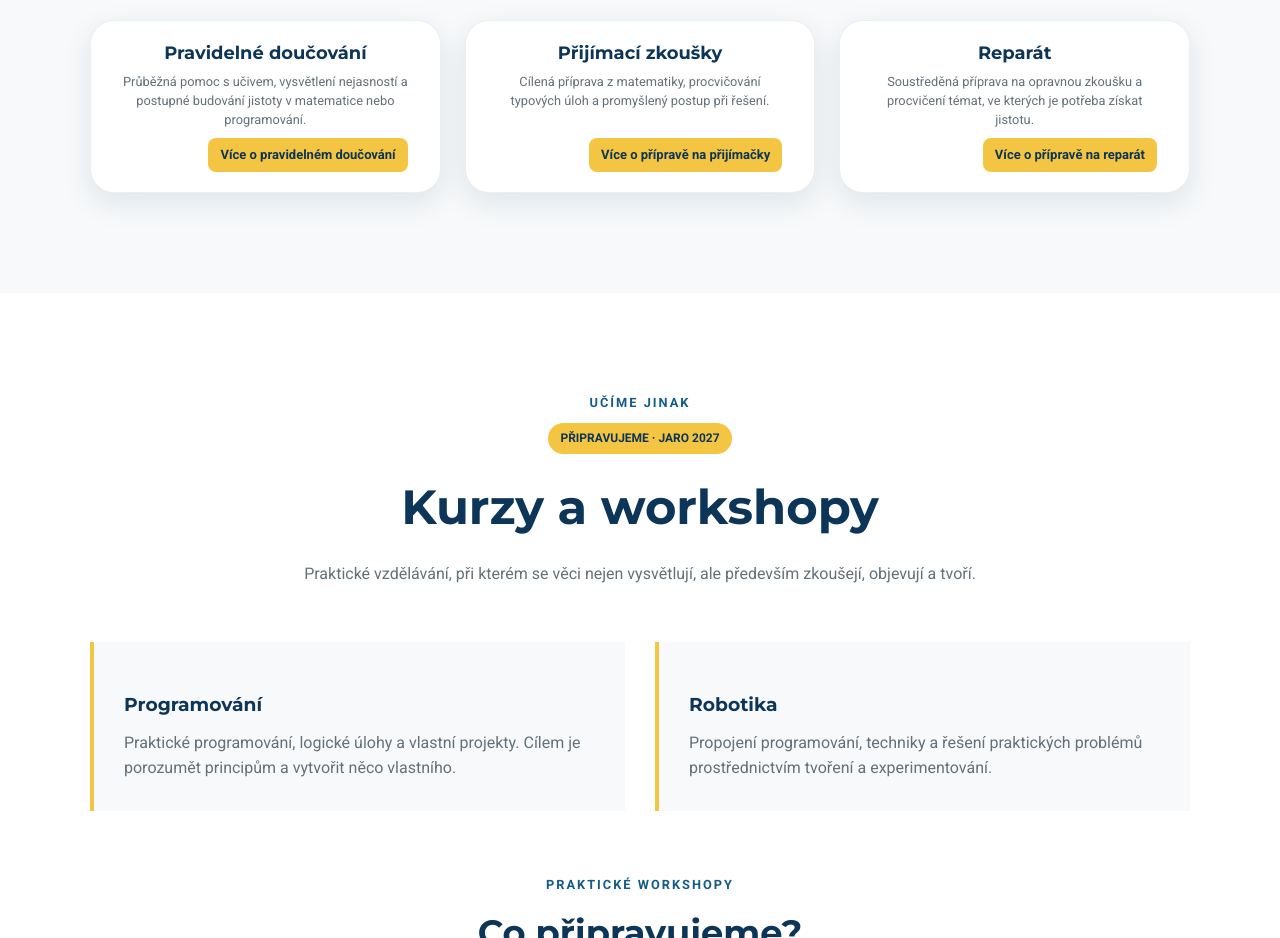
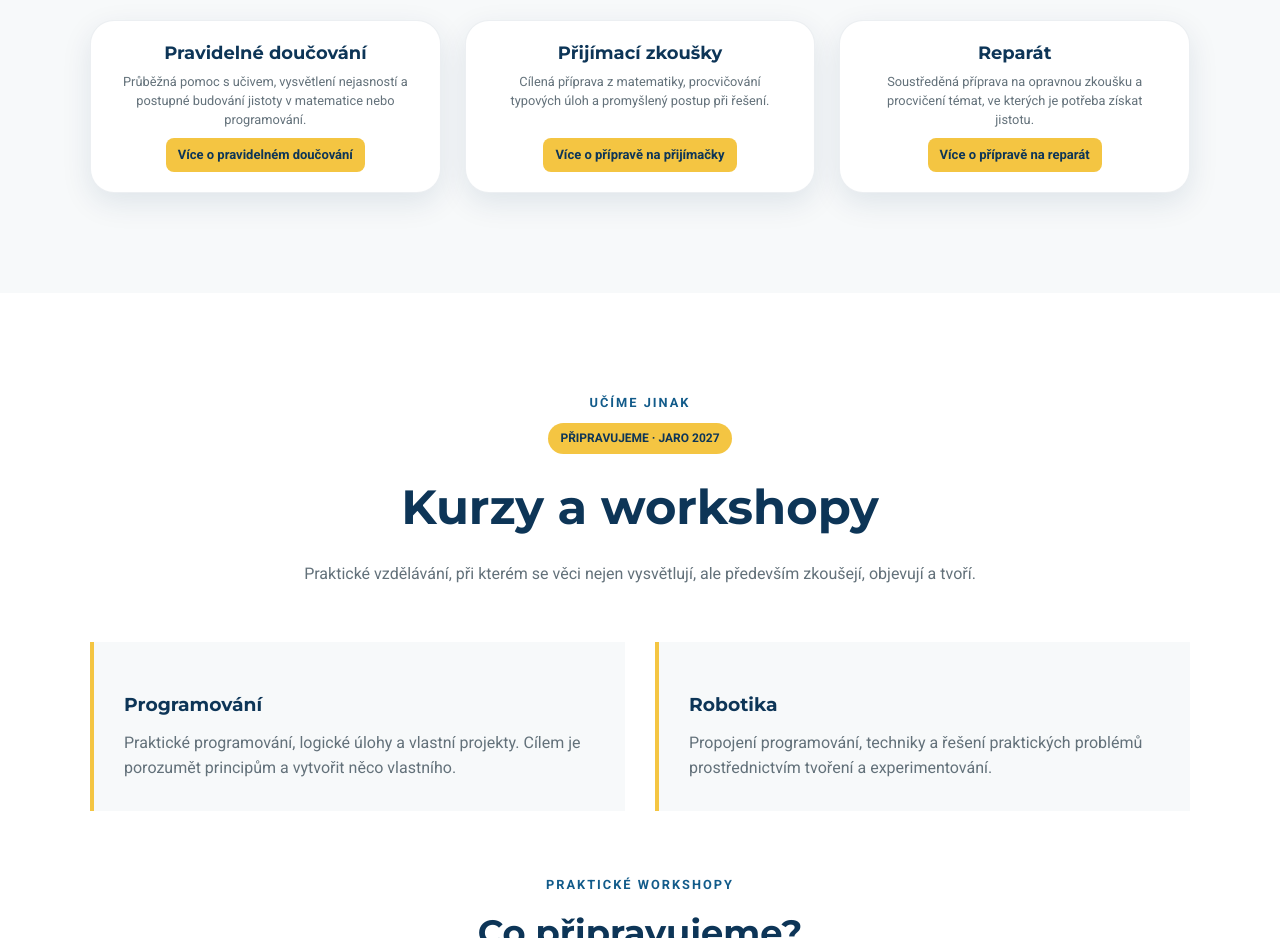
Before and after one commit to chalkr1/simba, a plain HTML site: page index.html in a window 1280 px wide. Shown: the part 2300-3238 px from the top of the page. Drawn offline with nearby package versions, Linux system fonts and the light colour scheme.

Commit message:
Add files via upload

```diff
--- a/style.css
+++ b/style.css
@@ -2493,3 +2493,19 @@ body.prep-options-page .prep-card .card-link {
 #moznosti-pripravy + .prep-cards .prep-card .card-link {
     margin-top: auto;
 }
+
+#moznosti-pripravy + .prep-cards .prep-card .card-link {
+    margin-top: auto;
+    align-self: center;
+    text-align: center;
+}
+
+#moznosti-pripravy + .prep-cards .prep-card .card-link {
+    margin-top: auto !important;
+    margin-left: auto !important;
+    margin-right: auto !important;
+    align-self: center !important;
+    display: block;
+    width: fit-content;
+    text-align: center;
+}
```
